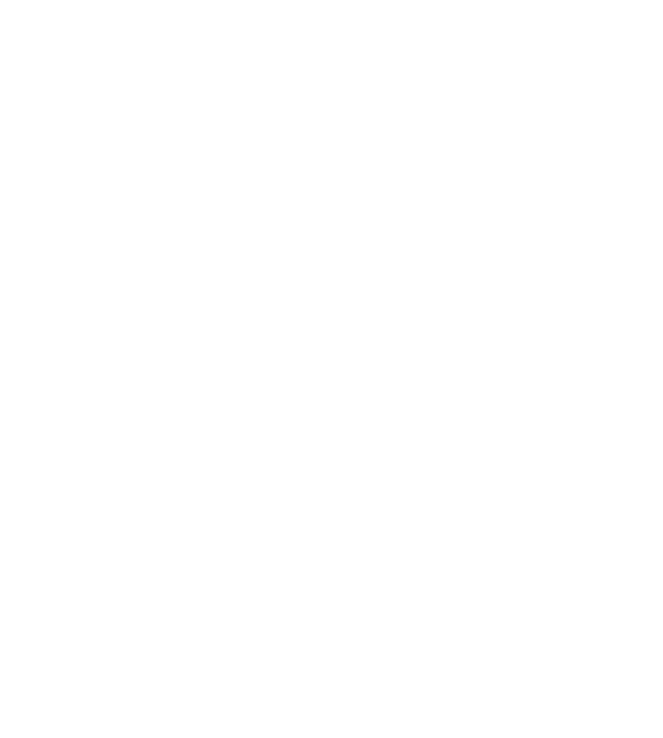
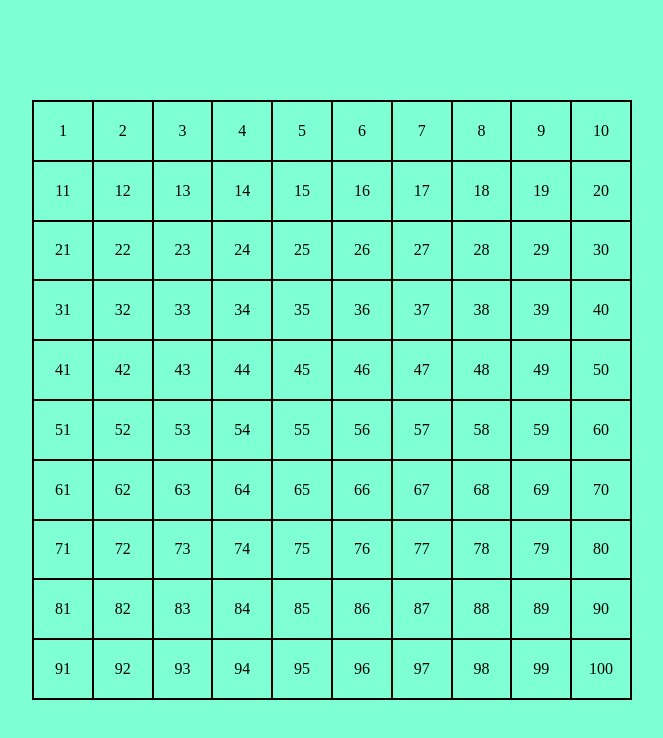
Before and after one commit to 0xbrax/js-campominato-grid, a plain HTML site: page index.html in a window 1280 px wide. Shown: the whole page, without its empty margins (308-971 px from the left). Drawn offline with Linux system fonts and the light colour scheme.

Commit message:
Add grid container whit grid - Add js for cycle to generate element - Add click w/ toogle class and number log To do: Header - Footer - Add button - Add select to value

```diff
--- a/css/style.css
+++ b/css/style.css
@@ -3,3 +3,35 @@
     padding: 0;
     box-sizing: border-box;
 }
+
+main {
+    width: 100%;
+    height: 100vh;
+    background-color: #7fffd4;
+    position: relative;
+}
+
+#grid-container {
+    width: 600px;
+    height: 600px;
+    position: absolute;
+    top: 50%;
+    left: 50%;
+    transform: translate(-50%, -50%);
+    border: 1px solid #000000;
+    display: flex;
+    flex-wrap: wrap;
+}
+
+.grid-main {
+    width: calc(100% / 10);
+    height: calc(100% / 10);
+    border: 1px solid #000000;
+    display: flex;
+    justify-content: center;
+    align-items: center;
+}
+
+.grid-sec {
+    background-color: #00ffff;
+}
--- a/index.html
+++ b/index.html
@@ -10,7 +10,11 @@
     </head>
 
     <body>
+        <main>
+            <section id="grid-container">
 
+            </section>
+        </main>
 
         <script type="text/javascript" src="js/main.js"></script>
     </body>
--- a/js/main.js
+++ b/js/main.js
@@ -0,0 +1,16 @@
+let gridContainer = document.getElementById('grid-container');
+
+for (let i = 1; i <= 100; i++) {
+
+    let grid = document.createElement('div');
+    grid.append(i);
+    grid.classList.add('grid-main');
+    gridContainer.append(grid);
+
+    grid.addEventListener('click',
+    function() {
+        console.log(i);
+
+        this.classList.toggle('grid-sec');
+    });
+}
```
